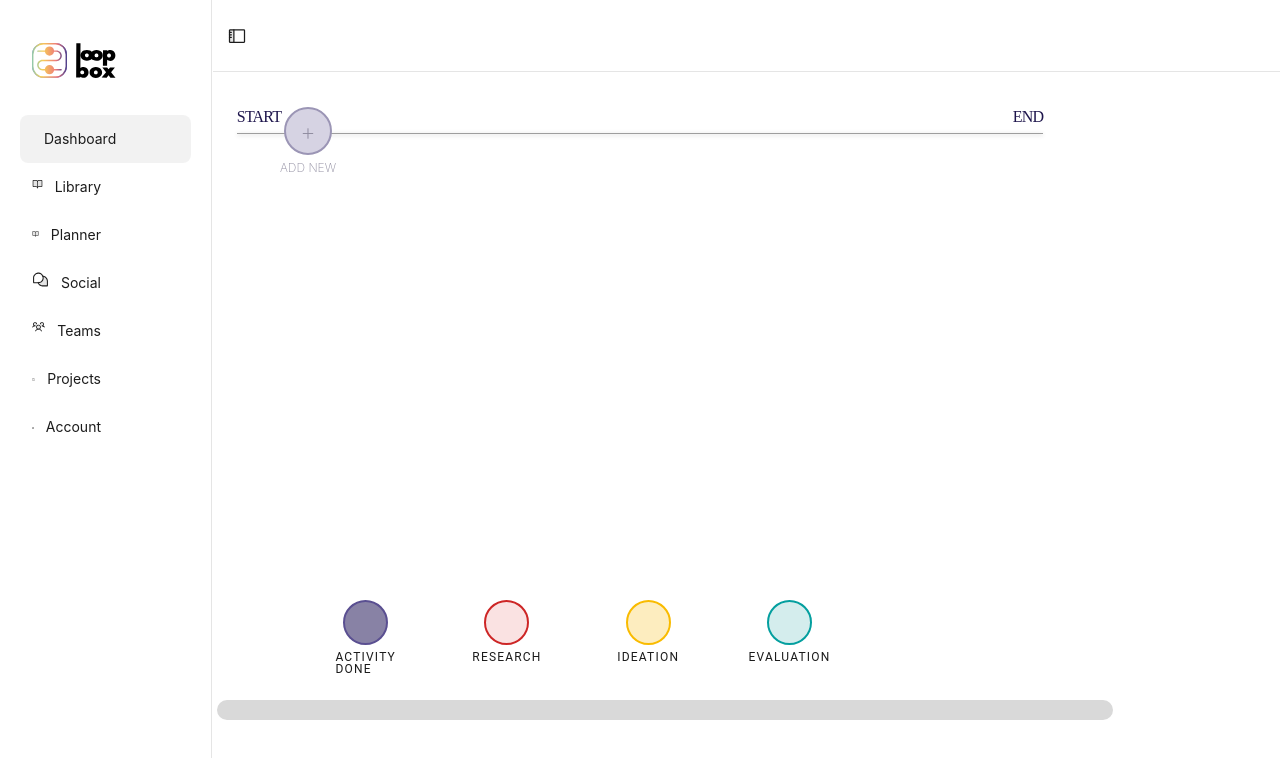
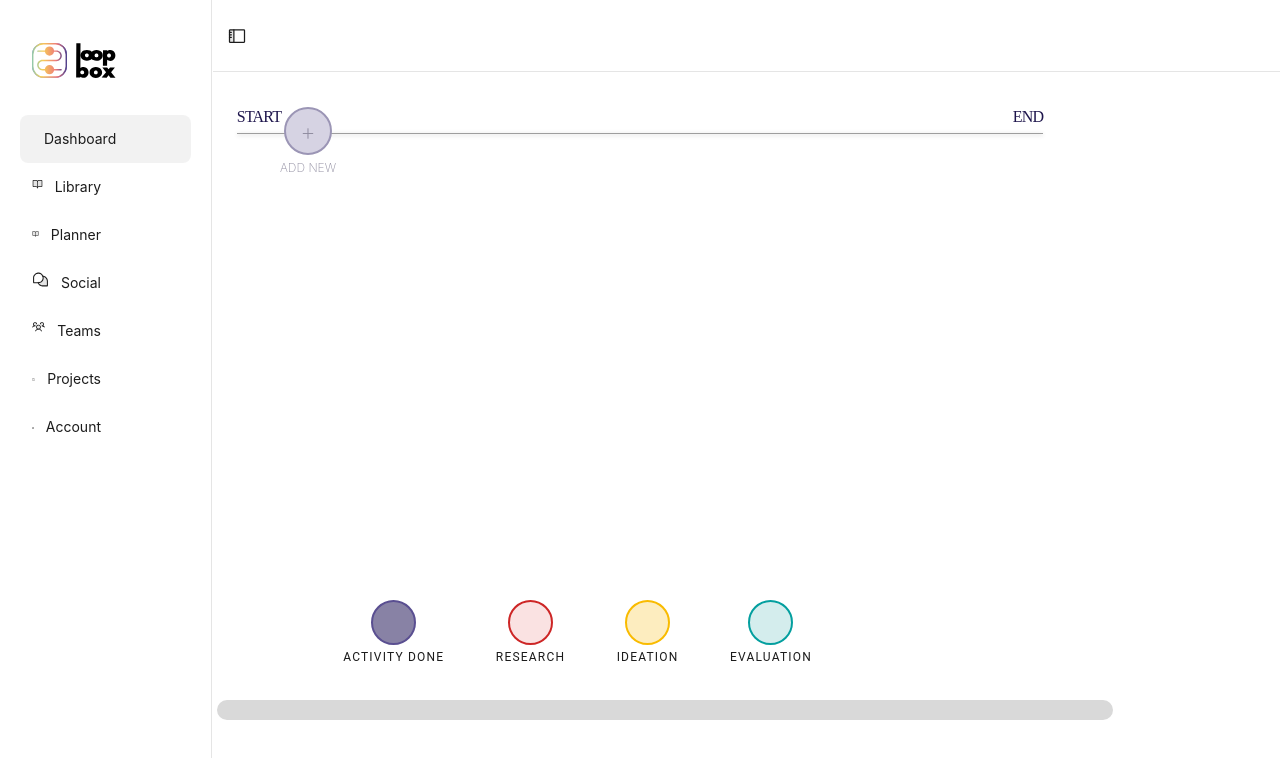
Before and after one commit to AlexanderJarvheden/DD1367-Software-Engineering-in-Project-Form, a React (Create React App) app in the folder client/: page /planner in a window 1280 px wide. Shown: the top 758 px of the page. Built offline with nearby package versions, Linux system fonts and the light colour scheme.

Commit message:
Fix changed css

```diff
--- a/client/src/Assets/Styles/ProcessLine.css
+++ b/client/src/Assets/Styles/ProcessLine.css
@@ -122,7 +122,7 @@
   left: 300px; /* Adjust the left position */
 }
 
-.circle {
+.addCircle {
   display: flex;
   flex-direction: column;
   align-items: center;
--- a/client/src/Components/ProcessLine.js
+++ b/client/src/Components/ProcessLine.js
@@ -29,7 +29,7 @@ const ProcessLine = () => {
       </div>
       <div className="process-line">
         {circles.map((circle, index) => (
-          <div key={index} className="circle purple-circle">
+          <div key={index} className="addCircle purple-circle">
             <svg xmlns="http://www.w3.org/2000/svg" width="45" height="45" viewBox="0 0 45 45">
               <circle cx="22.5" cy="22.5" r="21.5" />
             </svg>
@@ -52,25 +52,25 @@ const ProcessLine = () => {
       </div>
 
       <div className="circle-container">
-        <div className="circle purple-circle">
+        <div className="addCircle purple-circle">
           <svg xmlns="http://www.w3.org/2000/svg" width="45" height="45" viewBox="0 0 45 45">
             <circle cx="22.5" cy="22.5" r="21.5" />
           </svg>
           <span className="circle-text">ACTIVITY DONE</span>
         </div>
-        <div className="circle red-circle">
+        <div className="addCircle red-circle">
           <svg xmlns="http://www.w3.org/2000/svg" width="45" height="45" viewBox="0 0 45 45">
             <circle cx="22.5" cy="22.5" r="21.5" />
           </svg>
           <span className="circle-text">RESEARCH</span>
         </div>
-        <div className="circle yellow-circle">
+        <div className="addCircle yellow-circle">
           <svg xmlns="http://www.w3.org/2000/svg" width="45" height="45" viewBox="0 0 45 45">
             <circle cx="22.5" cy="22.5" r="21.5" />
           </svg>
           <span className="circle-text">IDEATION</span>
         </div>
-        <div className="circle blue-circle">
+        <div className="addCircle blue-circle">
           <svg xmlns="http://www.w3.org/2000/svg" width="45" height="45" viewBox="0 0 45 45">
             <circle cx="22.5" cy="22.5" r="21.5" />
           </svg>
--- a/client/src/Pages/ToolLibraryPage.js
+++ b/client/src/Pages/ToolLibraryPage.js
@@ -34,7 +34,7 @@ const ToolLibraryPage = () => {
 
     return (
         <div>
-            <div className="tool-library-page" style={{width: '817px;', background: 'var(--Light, #F1F1F4);'}}>
+            <div className="tool-library-page" >
                 <FilterButtons setActiveFilter={setActiveFilter} />
                 {filteredCards.map((card, index) => (
                     <Cards key={index} title={card.title} description={card.description} onUse={card.onUse} />
```
Also changed, not shown: client/src/Assets/Styles/librarypage.css (line endings or trailing spaces).
